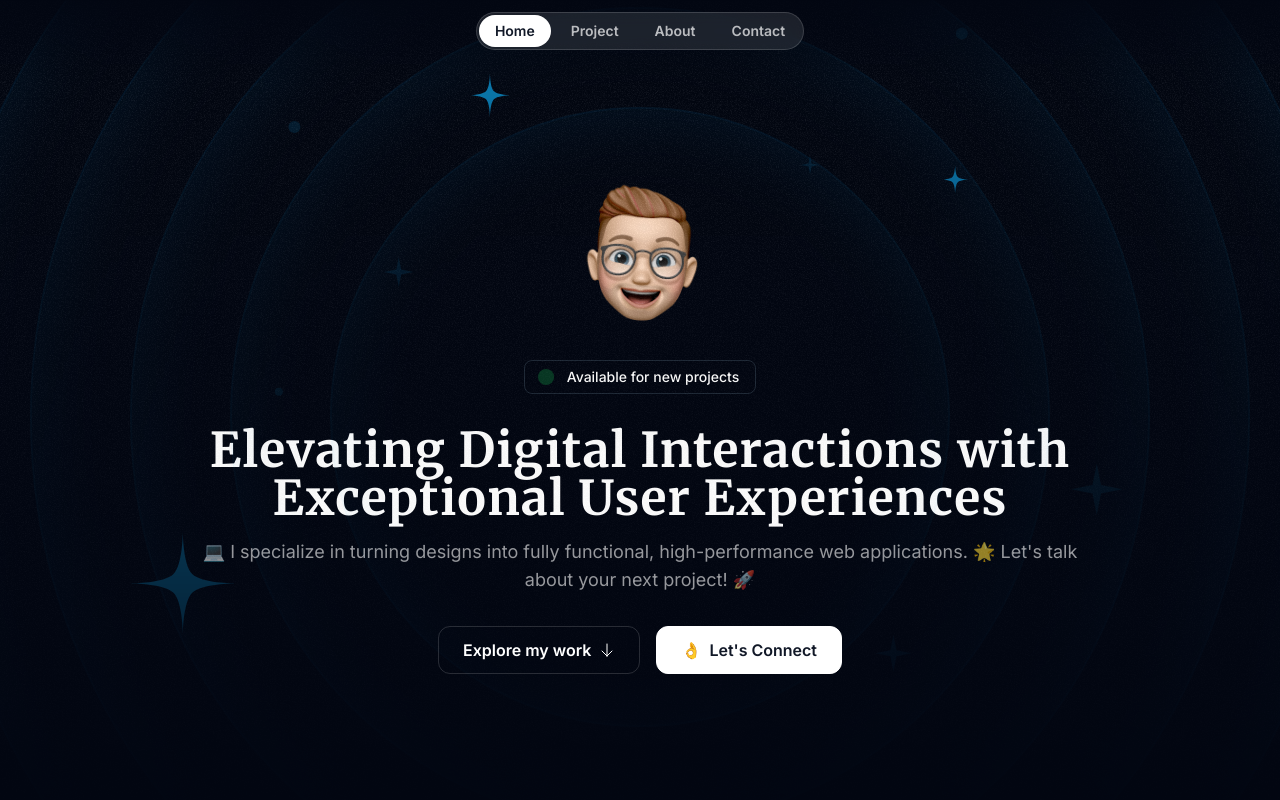
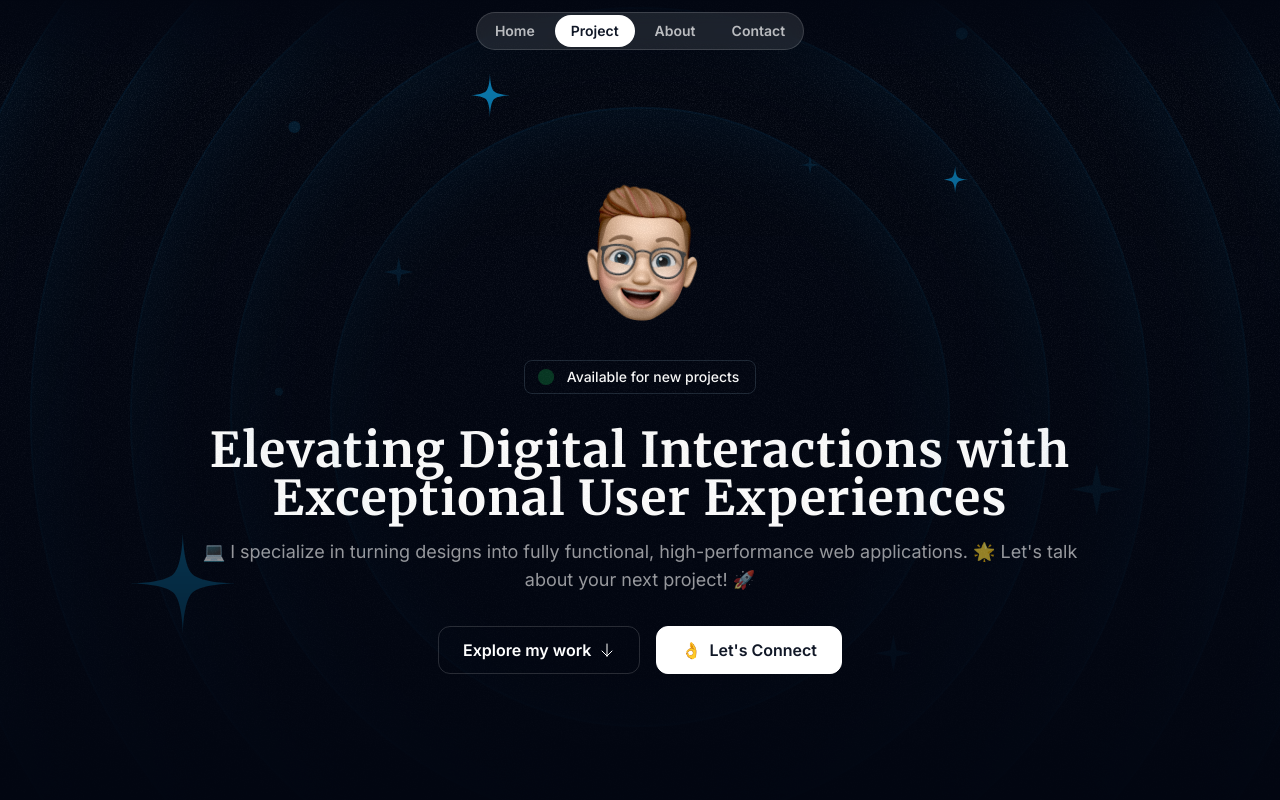
Before and after one commit to tusharn3115/dev-portfolio, a Next.js app: page / in a window 1280 px wide. Shown: the top 800 px of the page. Built offline with nearby package versions, Linux system fonts and the light colour scheme.

Commit message:
refactor Header component for improved scroll handling and dynamic navigation; enhance Hero section button functionality

```diff
--- a/src/sections/Header.tsx
+++ b/src/sections/Header.tsx
@@ -1,9 +1,11 @@
 "use client";
 
-import { useState } from "react";
+import { useState, useEffect } from "react";
 
 const Header = () => {
   const [active, setActive] = useState<string>("home");
+
+  const sections = ["home", "project", "about", "contact"];
 
   const handleScroll = (id: string) => {
     setActive(id);
@@ -13,50 +15,44 @@ const Header = () => {
     }
   };
 
+  useEffect(() => {
+    const handleScrollSpy = () => {
+      sections.forEach((section) => {
+        const element = document.getElementById(section);
+        if (element) {
+          const rect = element.getBoundingClientRect();
+          const offset = window.innerHeight / 3; // Trigger when the section is in view by ~1/3 of the viewport
+          if (rect.top >= 0 && rect.top < window.innerHeight - offset) {
+            setActive(section);
+          }
+        }
+      });
+    };
+
+    window.addEventListener("scroll", handleScrollSpy);
+
+    return () => {
+      window.removeEventListener("scroll", handleScrollSpy);
+    };
+  }, [sections]);
+
   return (
     <div className="flex justify-center items-center fixed top-3 w-full z-10">
-      <div className="hover:scale-105 duration-200">
+      <div className="hover:scale-105 duration-300">
         <nav className="flex gap-1 p-0.5 border border-white/15 rounded-full bg-white/10 backdrop-blur">
+          {sections.map((section) => (
             <button
+              key={section}
               className={`nav-item ${
-              active === "home"
+                active === section
                   ? "bg-white text-gray-900"
                   : "hover:bg-white/10 hover:text-white"
               }`}
-            onClick={() => handleScroll("home")}
+              onClick={() => handleScroll(section)}
             >
-            Home
+              {section.charAt(0).toUpperCase() + section.slice(1)}
             </button>
-          <button
-            className={`nav-item ${
-              active === "project"
-                ? "bg-white text-gray-900"
-                : "hover:bg-white/10 hover:text-white"
-            }`}
-            onClick={() => handleScroll("project")}
-          >
-            Project
-          </button>
-          <button
-            className={`nav-item ${
-              active === "about"
-                ? "bg-white text-gray-900"
-                : "hover:bg-white/10 hover:text-white"
-            }`}
-            onClick={() => handleScroll("about")}
-          >
-            About
-          </button>
-          <button
-            className={`nav-item ${
-              active === "contact"
-                ? "bg-white text-gray-900"
-                : "hover:bg-white/10 hover:text-white"
-            }`}
-            onClick={() => handleScroll("contact")}
-          >
-            Contact
-          </button>
+          ))}
         </nav>
       </div>
     </div>
--- a/src/sections/Hero.tsx
+++ b/src/sections/Hero.tsx
@@ -89,13 +89,14 @@ export const HeroSection = () => {
             Elevating Digital Interactions with Exceptional User Experiences
           </h1>
           <p className="mt-4 text-center text-white/60 md:text-lg">
-          💻 I specialize in turning designs into fully functional, high-performance web applications. 🌟 Let&apos;s talk about your next project! 🚀
+            💻 I specialize in turning designs into fully functional,
+            high-performance web applications. 🌟 Let&apos;s talk about your
+            next project! 🚀
           </p>
         </div>
 
         <div className="flex flex-col md:flex-row justify-center items-center mt-8 gap-4 relative z-10">
           {/* Button 1: Explore My Work */}
-          <Link href="/sections/Projects">
           <motion.button
             whileHover={{
               scale: 1.05,
@@ -104,6 +105,12 @@ export const HeroSection = () => {
             whileTap={{ scale: 0.95 }}
             transition={{ type: "spring", stiffness: 500, damping: 10 }}
             className="inline-flex items-center gap-2 border cursor-pointer border-white/15 px-6 h-12 rounded-xl z-10"
+            onClick={() => {
+              const projectSection = document.getElementById("project");
+              if (projectSection) {
+                projectSection.scrollIntoView({ behavior: "smooth" });
+              }
+            }}
           >
             <span className="font-semibold text-white">Explore my work</span>
             <motion.div
@@ -113,10 +120,13 @@ export const HeroSection = () => {
               <ArrowDown className="size-4" />
             </motion.div>
           </motion.button>
-          </Link>
 
           {/* Button 2: Let's Connect */}
-          <Link href="https://x.com/tushxr05" target="_blank" rel="noopener noreferrer">
+          <Link
+            href="https://x.com/tushxr05"
+            target="_blank"
+            rel="noopener noreferrer"
+          >
             <motion.button
               whileHover={{
                 scale: 1.05,
```
Lines whose indentation alone changed are shown as unchanged.
